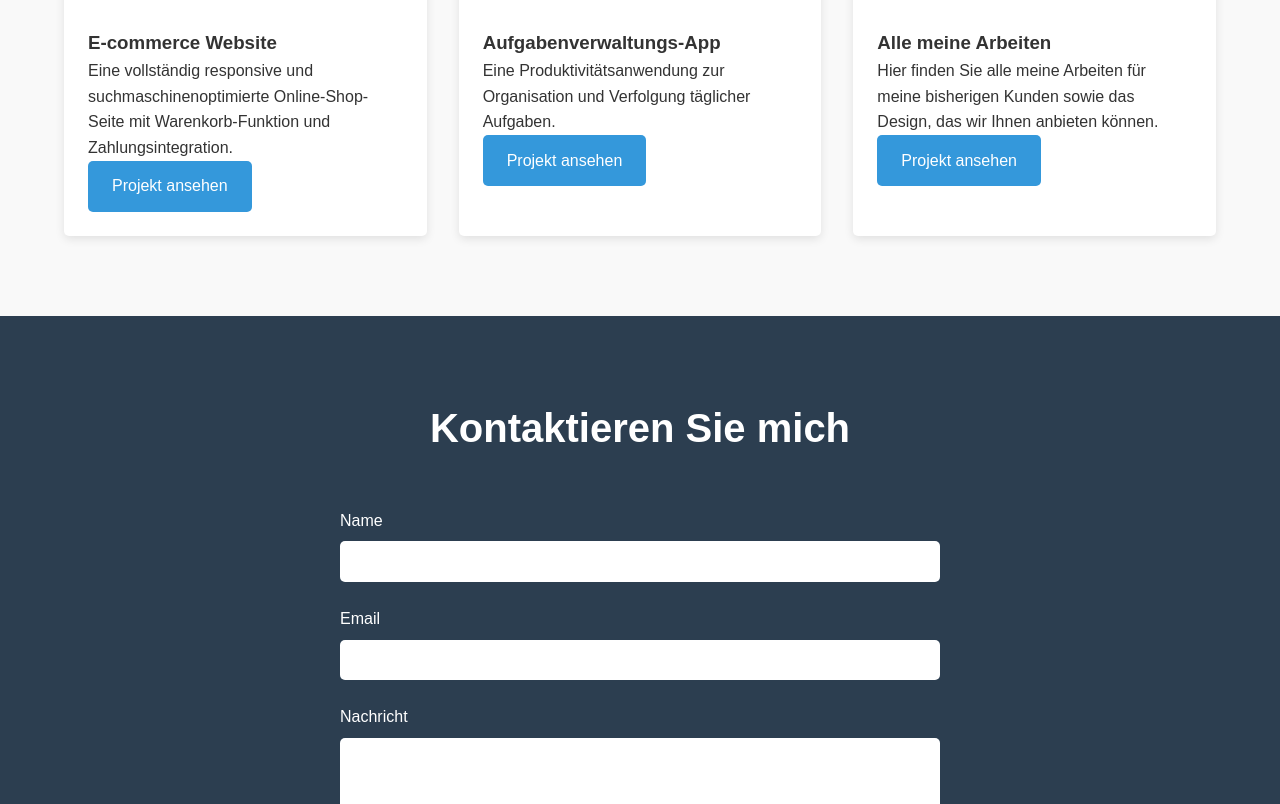
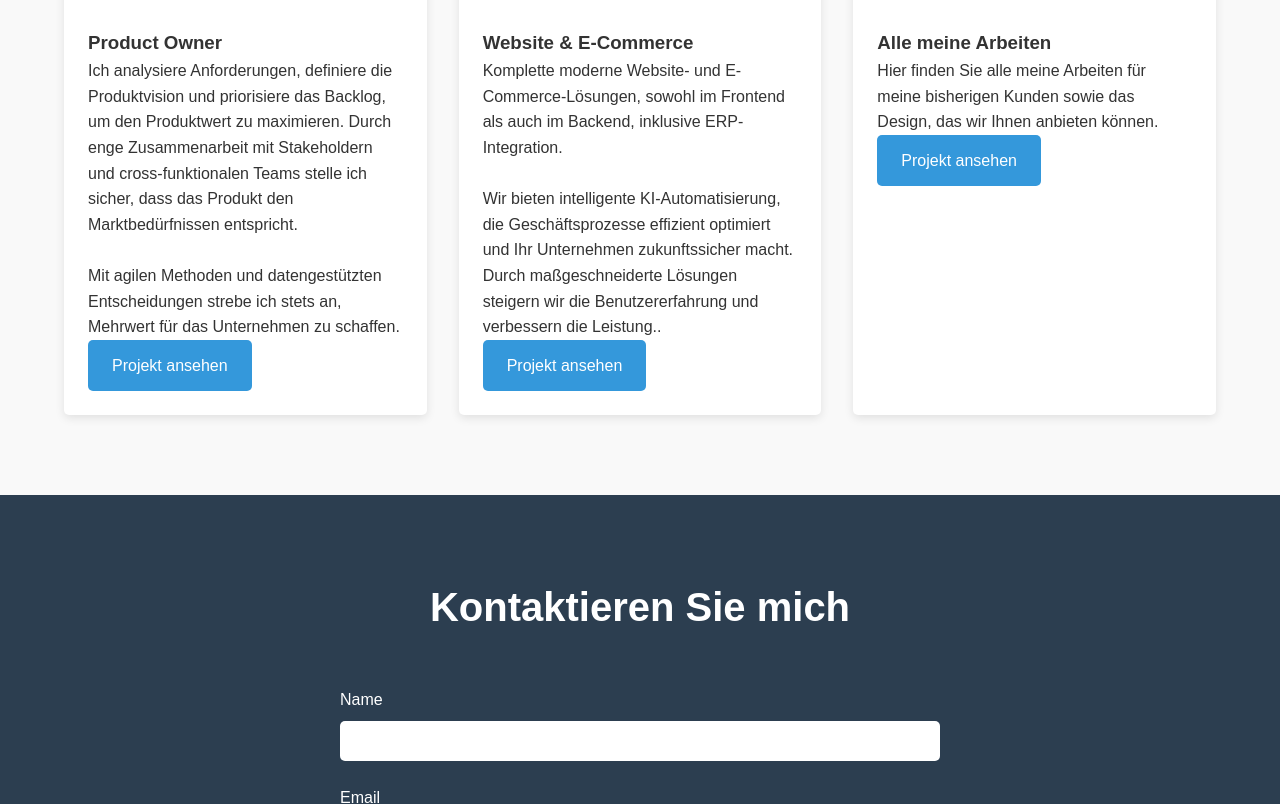
Before and after one commit to giftanthony/website, a plain HTML site: page index.html in a window 1280 px wide. Shown: the part 2322-3126 px from the top of the page. Drawn offline with Linux system fonts and the light colour scheme.

Commit message:
test website

```diff
--- a/index.html
+++ b/index.html
@@ -391,16 +391,16 @@
                 <div class="project">
                     <img src="https://images.unsplash.com/photo-1551288049-bebda4e38f71?ixlib=rb-1.2.1&auto=format&fit=crop&w=1350&q=80" alt="Project 1">
                     <div class="project-info">
-                        <h3>E-commerce Website</h3>
-                        <p>Eine vollständig responsive und suchmaschinenoptimierte Online-Shop-Seite mit Warenkorb-Funktion und Zahlungsintegration.</p>
+                        <h3>Product Owner</h3>
+                        Ich analysiere Anforderungen, definiere die Produktvision und priorisiere das Backlog, um den Produktwert zu maximieren. Durch enge Zusammenarbeit mit Stakeholdern und cross-funktionalen Teams stelle ich sicher, dass das Produkt den Marktbedürfnissen entspricht. <BR><BR>Mit agilen Methoden und datengestützten Entscheidungen strebe ich stets an, Mehrwert für das Unternehmen zu schaffen.
                         <a href="#" class="btn">Projekt ansehen</a>
                     </div>
                 </div>
                 <div class="project">
                     <img src="https://images.unsplash.com/photo-1467232004584-a241de8bcf5d?ixlib=rb-1.2.1&auto=format&fit=crop&w=1350&q=80" alt="Project 2">
                     <div class="project-info">
-                        <h3>Aufgabenverwaltungs-App</h3>
-                        <p>Eine Produktivitätsanwendung zur Organisation und Verfolgung täglicher Aufgaben.</p>
+                        <h3>Website & E-Commerce </h3>
+                        <p>Komplette moderne Website- und E-Commerce-Lösungen, sowohl im Frontend als auch im Backend, inklusive ERP-Integration. <BR><BR>Wir bieten intelligente KI-Automatisierung, die Geschäftsprozesse effizient optimiert und Ihr Unternehmen zukunftssicher macht. Durch maßgeschneiderte Lösungen steigern wir die Benutzererfahrung und verbessern die Leistung..</p>
                         <a href="#" class="btn">Projekt ansehen</a>
                     </div>
                 </div>
```
